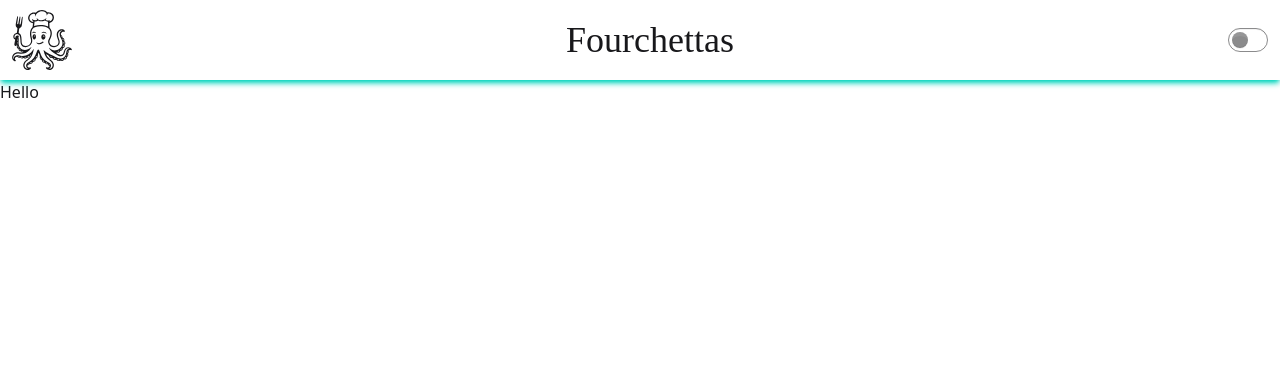
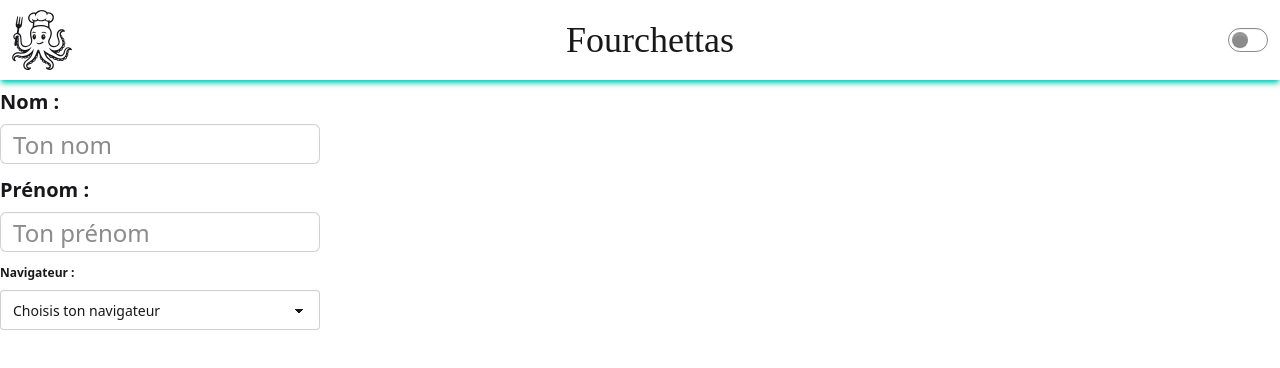
Before and after one commit to AurelienPautet/FOURCHETTAS, a React (Vite) app in the folder frontend/: page / in a window 1280 px wide. Shown: the top 368 px of the page. Built offline with nearby package versions, Linux system fonts and the light colour scheme; a web font is replaced by a local one.

Commit message:
inputField and InputSelect

```diff
--- a/frontend/src/App.tsx
+++ b/frontend/src/App.tsx
@@ -1,5 +1,7 @@
 import { useState } from "react";
 import Navbar from "./components/Navbar";
+import InputField from "./components/InputField";
+import InputSelect from "./components/InputSelect";
 
 function App() {
   const [count, setCount] = useState(0);
@@ -7,7 +9,13 @@ function App() {
   return (
     <div className="flex flex-col  justify-center ">
       <Navbar />
-      <h1 className="h-screen bg-base-100 text-base-content">Hello</h1>
+      <InputField legend="Nom :" placeholder="Ton nom" />
+      <InputField legend="Prénom :" placeholder="Ton prénom" />
+      <InputSelect
+        legend="Navigateur :"
+        placeholder="Choisis ton navigateur"
+        options={["3 tenders", "4 tenders", "6 tenders"]}
+      />
     </div>
   );
 }
--- /dev/null
+++ b/frontend/src/components/InputField.tsx
@@ -0,0 +1,21 @@
+interface InputFieldProps {
+  legend: string;
+  placeholder: string;
+  optional?: boolean;
+}
+
+function InputField({ legend, placeholder, optional }: InputFieldProps) {
+  return (
+    <fieldset className="fieldset">
+      <legend className="fieldset-legend text-xl">{legend}</legend>
+      <input
+        type="text"
+        className="input text-2xl rounded-md"
+        placeholder={placeholder}
+      />
+      {optional && <p className="label">Optional</p>}
+    </fieldset>
+  );
+}
+
+export default InputField;
--- /dev/null
+++ b/frontend/src/components/InputSelect.tsx
@@ -0,0 +1,32 @@
+interface InputFieldProps {
+  legend: string;
+  placeholder: string;
+  optional?: boolean;
+  options: string[];
+}
+
+function InputSelect({
+  legend,
+  placeholder,
+  optional,
+  options,
+}: InputFieldProps) {
+  return (
+    <fieldset className="fieldset">
+      <legend className="fieldset-legend">{legend}</legend>
+      <select defaultValue={placeholder} className="select">
+        <option disabled={true}>{placeholder}</option>
+        {options.map((option, index) => {
+          return (
+            <option key={index} value={option}>
+              {option}
+            </option>
+          );
+        })}
+      </select>
+      {optional && <span className="label">Optional</span>}
+    </fieldset>
+  );
+}
+
+export default InputSelect;
```
